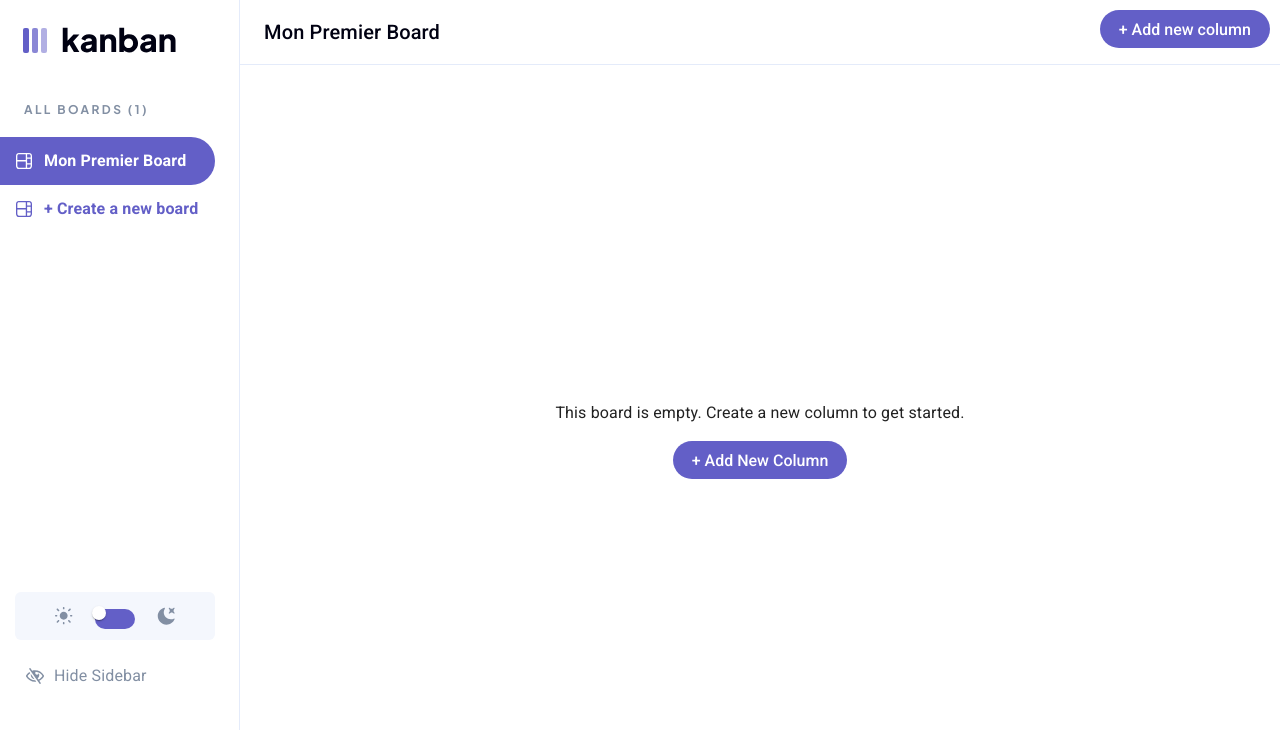
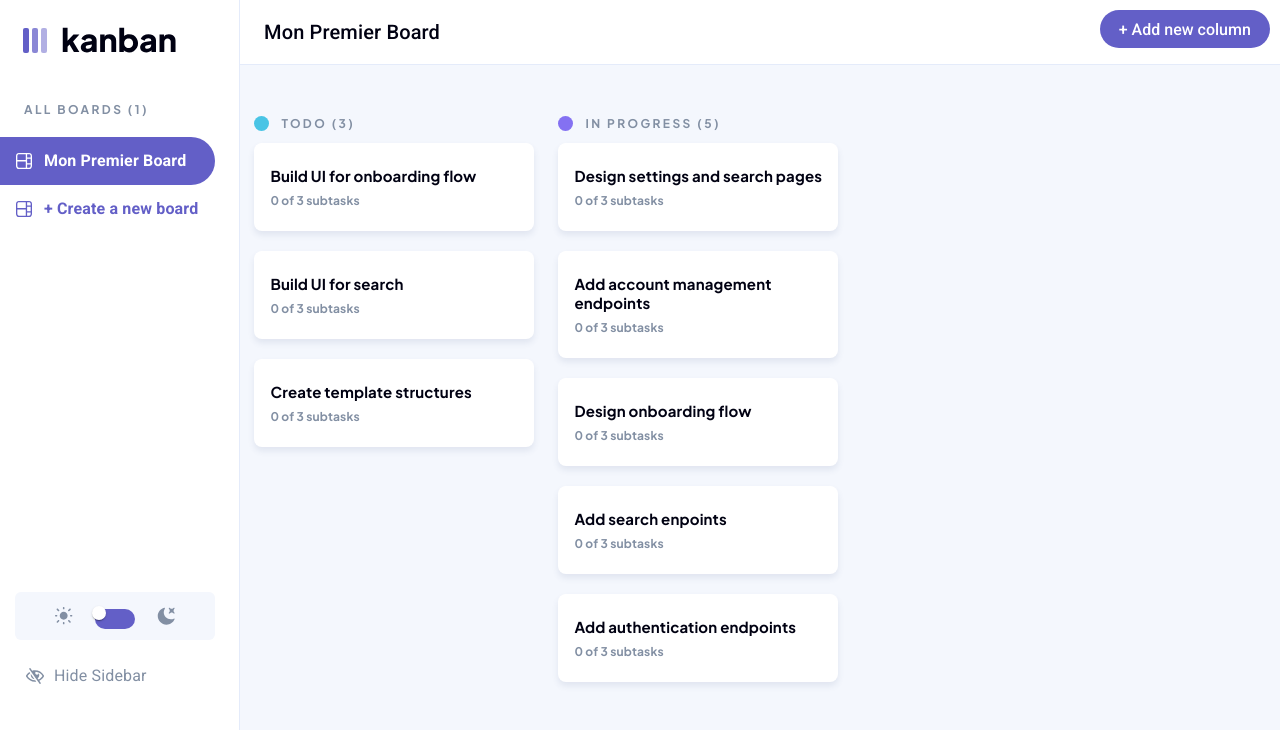
Before and after one commit to Idiru/kanban-front, a React (Vite) app: page / in a window 1280 px wide. Shown: the top 730 px of the page. Built offline with nearby package versions, Linux system fonts and the light colour scheme.

Commit message:
Board in progress

```diff
--- a/src/App.css
+++ b/src/App.css
@@ -1,4 +1,9 @@
 @import url("https://fonts.googleapis.com/css2?family=Plus+Jakarta+Sans:ital,wght@0,200..800;1,200..800&display=swap");
+
+
+* {
+  transition: 0.3s !important;
+}
 
 #root {
   max-width: 1280px;
@@ -18,6 +23,10 @@
 
 .logo {
   cursor: pointer;
+}
+
+body {
+  background-color: #f4f7fd !important;
 }
 
 /* Classic components */
@@ -49,7 +58,6 @@
   position: fixed;
   right: 10px;
   top: 10px;
-
 }
 
 .toolbar-button.mobile button {
@@ -154,6 +162,16 @@
   font-weight: 600 !important;
 }
 
+.css-1k455el {
+  display: none !important;
+}
+
+.css-ttn1xo, .css-yfo96e {
+  position: fixed;
+  left: 18%;
+  top: 10%;
+}
+
 /* Modal */
 
 /* Modal Create board */
@@ -166,3 +184,70 @@
   font-weight: 700;
   line-height: normal;
 }
+
+/* Board */
+
+.empty-board {
+  height: 100vh;
+  display: flex;
+  flex-direction: column;
+  justify-content: center;
+  background-color: #f4f7fd;
+  color: var(--Medium-Grey, #828fa3);
+}
+
+.board-container {
+  display: flex;
+  gap: 24px;
+}
+
+.column-label {
+  display: flex;
+  align-items: center;
+  gap: 12px;
+}
+
+.column-title {
+  color: var(--Medium-Grey, #828fa3);
+  font-feature-settings: "clig" off, "liga" off;
+  font-family: "Plus Jakarta Sans";
+  font-size: 12px;
+  font-style: normal;
+  font-weight: 700;
+  line-height: normal;
+  letter-spacing: 2.4px;
+}
+
+.ticket {
+  width: 280px;
+  flex-shrink: 0;
+  border-radius: 8px;
+  background: var(--White, #fff);
+  box-shadow: 0px 4px 6px 0px rgba(54, 78, 126, 0.1);
+  padding: 23px 16px;
+  text-align: left;
+  margin-bottom: 20px;
+}
+
+.ticket-title {
+  color: var(--Black, #000112);
+  font-feature-settings: "clig" off, "liga" off;
+  font-family: "Plus Jakarta Sans";
+  font-size: 15px;
+  font-style: normal;
+  font-weight: 700;
+  line-height: normal;
+  margin: 0;
+  padding-bottom: 8px;
+}
+
+.ticket-subtasks {
+  color: var(--Medium-Grey, #828fa3);
+  font-feature-settings: "clig" off, "liga" off;
+  font-family: "Plus Jakarta Sans";
+  font-size: 12px;
+  font-style: normal;
+  font-weight: 700;
+  line-height: normal;
+  margin: 0 ;
+}
--- a/src/components/Board.jsx
+++ b/src/components/Board.jsx
@@ -1,13 +1,89 @@
 import MainButton from "./MainButton";
 
+const board = [
+  {
+    name: "TODO",
+    color: "#49C4E5",
+    columnId: 1,
+    tickets: [
+      {
+        title: "Build UI for onboarding flow",
+        ticketId: 1,
+      },
+      {
+        title: "Build UI for search",
+        ticketId: 2,
+      },
+      {
+        title: "Create template structures",
+        ticketId: 3,
+      },
+    ],
+  },
+  {
+    name: "IN PROGRESS",
+    color: "#8471F2",
+    columnId: 2,
+    tickets: [
+      {
+        title: "Design settings and search pages",
+        ticketId: 1,
+      },
+      {
+        title: "Add account management endpoints",
+        ticketId: 2,
+      },
+      {
+        title: "Design onboarding flow",
+        ticketId: 3,
+      },
+      {
+        title: "Add search enpoints",
+        ticketId: 4,
+      },
+      {
+        title: "Add authentication endpoints",
+        ticketId: 5,
+      },
+    ],
+  },
+];
 
 export default function Board() {
   return (
-    <div>
-      <div className="empty-board">
-        <p> This board is empty. Create a new column to get started.</p>
-        <MainButton text={"+ Add New Column"}/>
-      </div>
+    <div className="board-container">
+      {board.length > 0 ? (
+        board.map((column) => {
+          return (
+          <div key={column.columnId} className="column-container">
+            <div className="column-label">
+              <svg
+                xmlns="http://www.w3.org/2000/svg"
+                width="15"
+                height="15"
+                viewBox="0 0 15 15"
+              >
+                <circle cx="7.5" cy="7.5" r="7.5" fill={column.color} />
+              </svg>
+              <p className="column-title">{column.name} ({column.tickets.length})</p>
+            </div>
+            <div className="tickets-container">
+              {column.tickets.map((ticket) => (
+                <div key={ticket.ticketId} className="ticket">
+                  <p className="ticket-title">{ticket.title}</p>
+                  <p className="ticket-subtasks">0 of 3 subtasks</p>
+                </div>
+              ))}
+            </div>
+          </div>
+          )
+        })
+      ) : (
+        <div className="empty-board">
+          <p> This board is empty. Create a new column to get started.</p>
+          <MainButton text={"+ Add New Column"} />
+        </div>
+      )}
     </div>
   );
 }
--- a/src/components/PersistentDrawerLeft.jsx
+++ b/src/components/PersistentDrawerLeft.jsx
@@ -125,10 +125,16 @@ export default function PersistentDrawerLeft({ handleDarkTheme, darkTheme }) {
   //Toolbar arrow
   const [isUp, setIsUp] = useState(false);
   const svgRef = useRef(null);
+  const firstMount = useRef(true);
+
 
   useEffect(() => {
-    if (svgRef.current) {
-      svgRef.current.style.transition = "transform 0.3s ease";
+    if (firstMount.current) {
+      // Appliquer immédiatement la rotation initiale sans transition
+      svgRef.current.style.transform = `rotate(${isUp ? 0 : 180}deg)`;
+      firstMount.current = false;  // Marquer que le premier montage est passé
+    } else {
+      // Appliquer la transition après le premier montage
       svgRef.current.style.transform = `rotate(${isUp ? 0 : 180}deg)`;
     }
   }, [isUp]);
@@ -164,13 +170,6 @@ export default function PersistentDrawerLeft({ handleDarkTheme, darkTheme }) {
               color: "#000112",
             }}
           >
-            <IconButton
-              color="inherit"
-              aria-label="open drawer"
-              onClick={handleDrawerOpen}
-              edge="start"
-              sx={{ mr: 2, ...(open && { display: "none" }) }}
-            ></IconButton>
             <Typography
               sx={{ color: darkTheme ? "var(--White)" : "var(--Black)" }}
               variant="h6"
@@ -437,13 +436,6 @@ export default function PersistentDrawerLeft({ handleDarkTheme, darkTheme }) {
             alt="logo"
             onClick={() => refresh()}
           />
-          <IconButton
-            color="inherit"
-            aria-label="open drawer"
-            onClick={handleDrawerOpen}
-            edge="start"
-            sx={{ mr: 2, ...(open && { display: "none" }) }}
-          ></IconButton>
           <Typography
             sx={{
               color: darkTheme ? "var(--White)" : "var(--Black)",
@@ -464,6 +456,10 @@ export default function PersistentDrawerLeft({ handleDarkTheme, darkTheme }) {
             viewBox="0 0 9 7"
             fill="none"
             xmlns="http://www.w3.org/2000/svg"
+            style={{
+        cursor: 'pointer',
+        transition: firstMount.current ? 'none' : 'transform 0.3s ease' // Applique la transition uniquement après le premier montage
+      }}
           >
             <path
               d="M1 1L5 5L9 1"
@@ -475,6 +471,7 @@ export default function PersistentDrawerLeft({ handleDarkTheme, darkTheme }) {
             <MainButton text={"+"} />
           </div>
         </Toolbar>
+        <Board />
       </AppBar>
     </div>
   );
```
